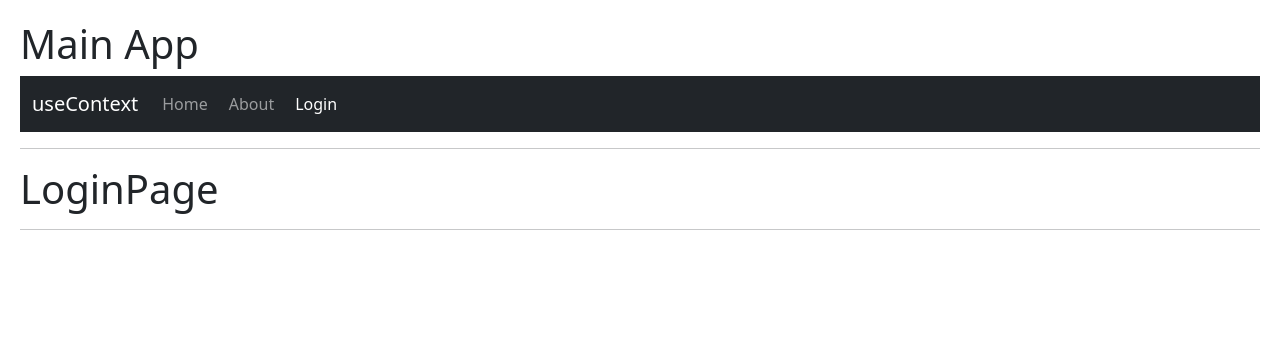
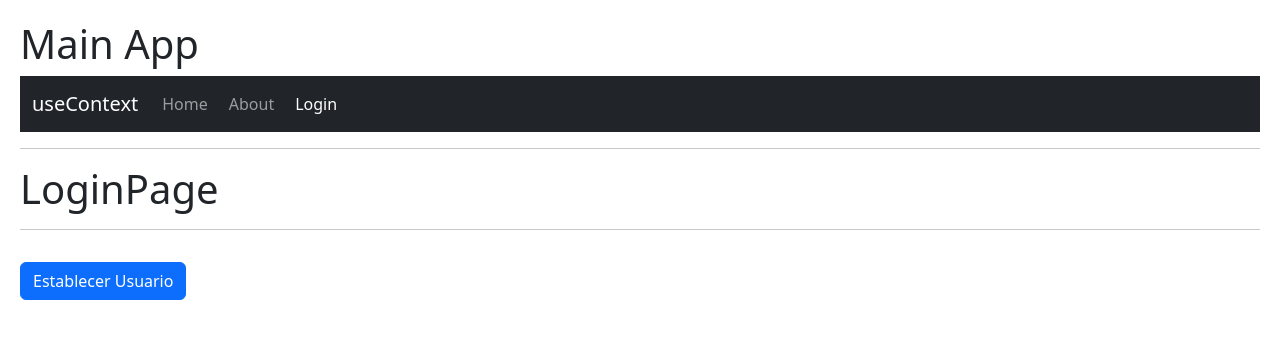
Before and after one commit to andresfaj/react-course-fernandoh, a React (Vite) app in the folder 05-hook-app/: page /login in a window 1280 px wide. Shown: the top 338 px of the page. Built offline with nearby package versions, Linux system fonts and the light colour scheme.

Commit message:
button for create user changed of screen

```diff
--- a/05-hook-app/src/09-useContext/HomePage.jsx
+++ b/05-hook-app/src/09-useContext/HomePage.jsx
@@ -2,7 +2,7 @@ import { useContext } from "react";
 import { UserContext } from "./context/UserContext";
 
 export const HomePage = () => {
-  const { user, setUser } = useContext(UserContext);
+  const { user } = useContext(UserContext);
   return (
     <>
       <h1>
@@ -11,13 +11,6 @@ export const HomePage = () => {
       <hr />
 
       <pre>{JSON.stringify(user, null, 3)}</pre>
-
-      <button
-        className="btn btn-primary"
-        onClick={() => setUser({ name: "Daniela Diaz" })}
-      >
-        Establecer Usuario
-      </button>
     </>
   );
 };
--- a/05-hook-app/src/09-useContext/LoginPage.jsx
+++ b/05-hook-app/src/09-useContext/LoginPage.jsx
@@ -2,7 +2,7 @@ import { useContext } from "react";
 import { UserContext } from "./context/UserContext";
 
 export const LoginPage = () => {
-  const { user } = useContext(UserContext);
+  const { user, setUser } = useContext(UserContext);
 
   return (
     <>
@@ -10,6 +10,13 @@ export const LoginPage = () => {
       <hr />
 
       <pre>{JSON.stringify(user, null, 3)}</pre>
+
+      <button
+        className="btn btn-primary"
+        onClick={() => setUser({ id: 123, name: "DD", email: "aa@gmail.com" })}
+      >
+        Establecer Usuario
+      </button>
     </>
   );
 };
```
